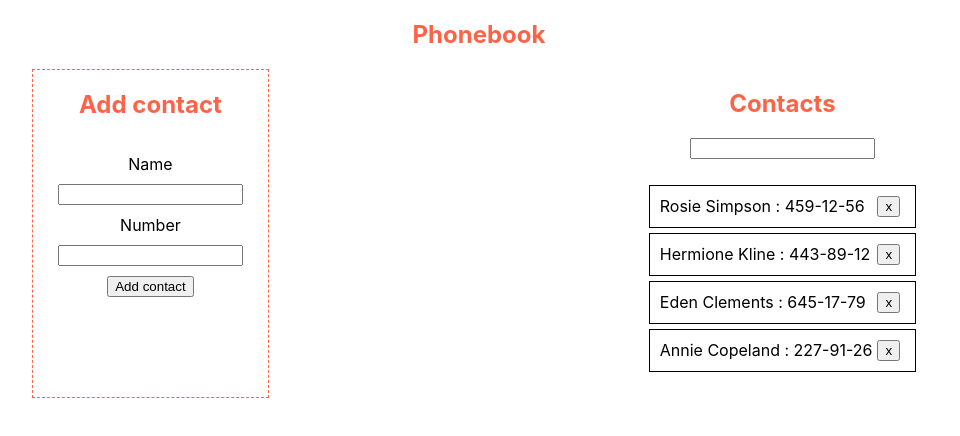
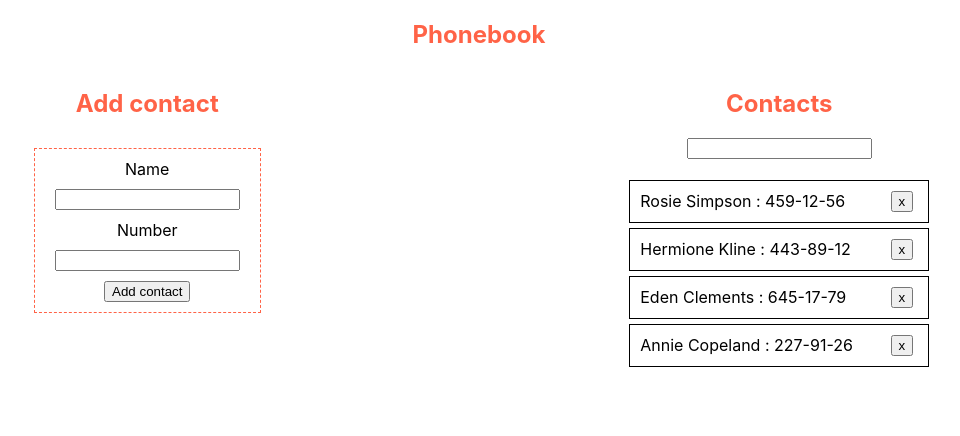
Before and after one commit to AlexeyGrk/goit-react-hw-08-phonebook, a React (Create React App) app: page / in a window 1280 px wide. Shown: the top 436 px of the page, without its empty margins (161-1121 px from the left). Built offline with nearby package versions, Linux system fonts and the light colour scheme.

Commit message:
add new bugfix

```diff
--- a/src/components/ContactForm/ContactForm.styled.jsx
+++ b/src/components/ContactForm/ContactForm.styled.jsx
@@ -2,14 +2,13 @@ import styled from "@emotion/styled/macro";
 export const ContactFromContainer = styled.div`
   display: inline-flex;
   flex-direction: column;
-  border: 1px dashed tomato;
 `;
 export const ContactMainForm = styled.form`
   display: inline-flex;
   flex-direction: column;
   align-items: center;
-
-  padding: 5px;
+  border: 1px dashed tomato;
+  padding: 10px;
   margin: 10px;
 `;
 export const ContactFormNameLabel = styled.label``;
--- a/src/components/ContactList/ContactList.styled.jsx
+++ b/src/components/ContactList/ContactList.styled.jsx
@@ -4,12 +4,16 @@ export const ContactCtalog = styled.ul`
   padding: 5px;
 `;
 export const ContactListItem = styled.li`
+  width: 300px;
   display: flex;
   align-items: center;
   justify-content: space-between;
   padding: 10px;
   border: 1px solid black;
-  margin: 5px;
+
+  &:not(:last-child) {
+    margin-bottom: 5px;
+  }
 `;
 export const ContactListDeleteButton = styled.button`
   margin: 0 5px;
--- a/src/components/Phonebook/Phonebook.jsx
+++ b/src/components/Phonebook/Phonebook.jsx
@@ -43,6 +43,13 @@ export class Phonebook extends Component {
     }));
   };
 
+  resetNameAndNumber = () => {
+    this.setState({
+      name: "",
+      number: "",
+    });
+  };
+
   pushHandleName = (e) => {
     const id = uuidv4();
     e.preventDefault();
@@ -57,6 +64,7 @@ export class Phonebook extends Component {
           ...prevState.contacts,
         ],
       }));
+      this.resetNameAndNumber();
     }
 
     // this.setState((prevState) => ({
@@ -80,6 +88,7 @@ export class Phonebook extends Component {
             nameValue={this.state.name}
             numberValue={this.state.number}
           />
+
           <ContactsAndFilterContainer>
             <PhonebookSecondaryTitle>Contacts</PhonebookSecondaryTitle>
             <FilterForm handleNameFilter={this.handleNameFilter} />
--- a/src/index.css
+++ b/src/index.css
@@ -3,7 +3,6 @@
 *::before,
 *::after {
   box-sizing: border-box;
-
   outline: none;
 }
 body {
```
